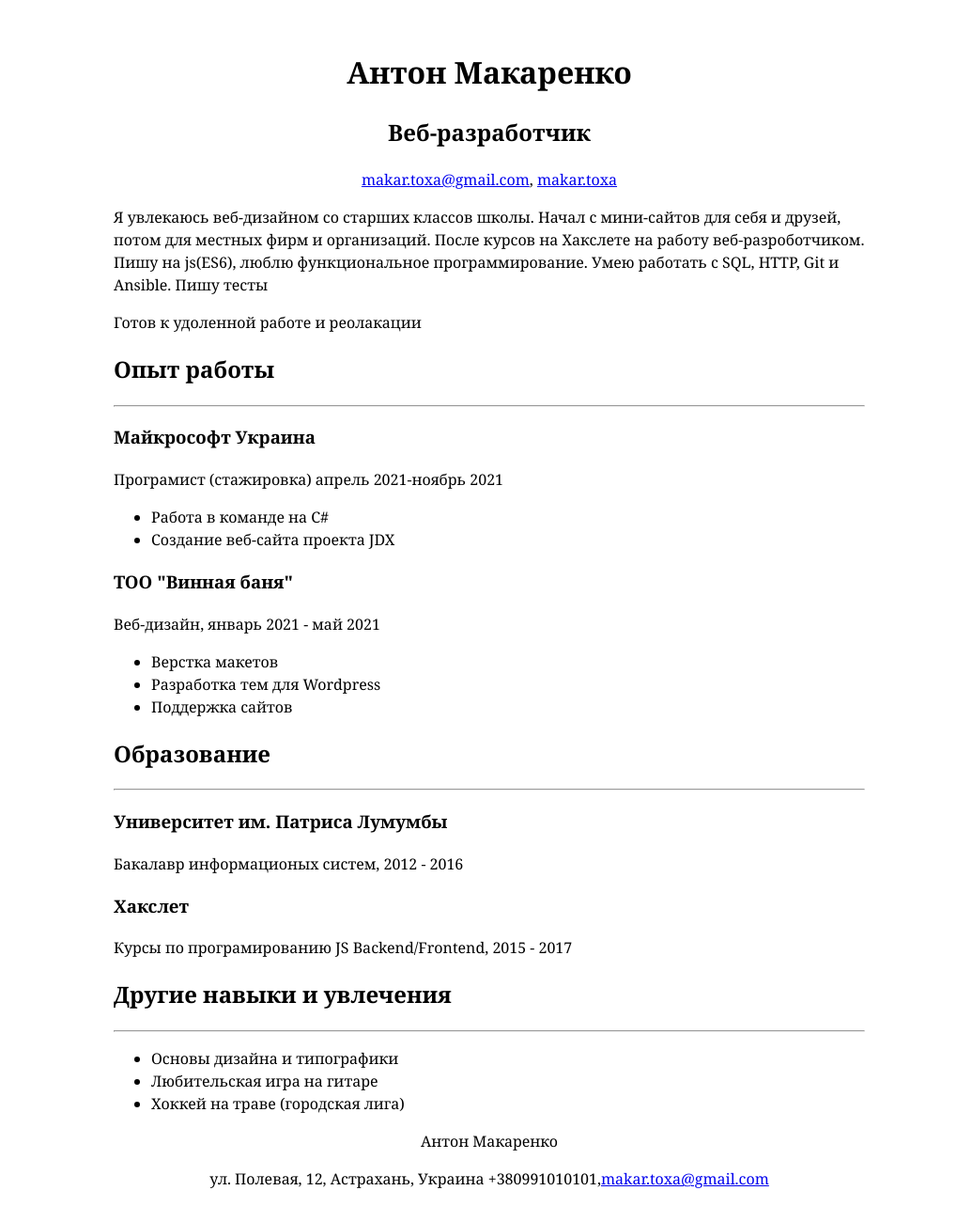
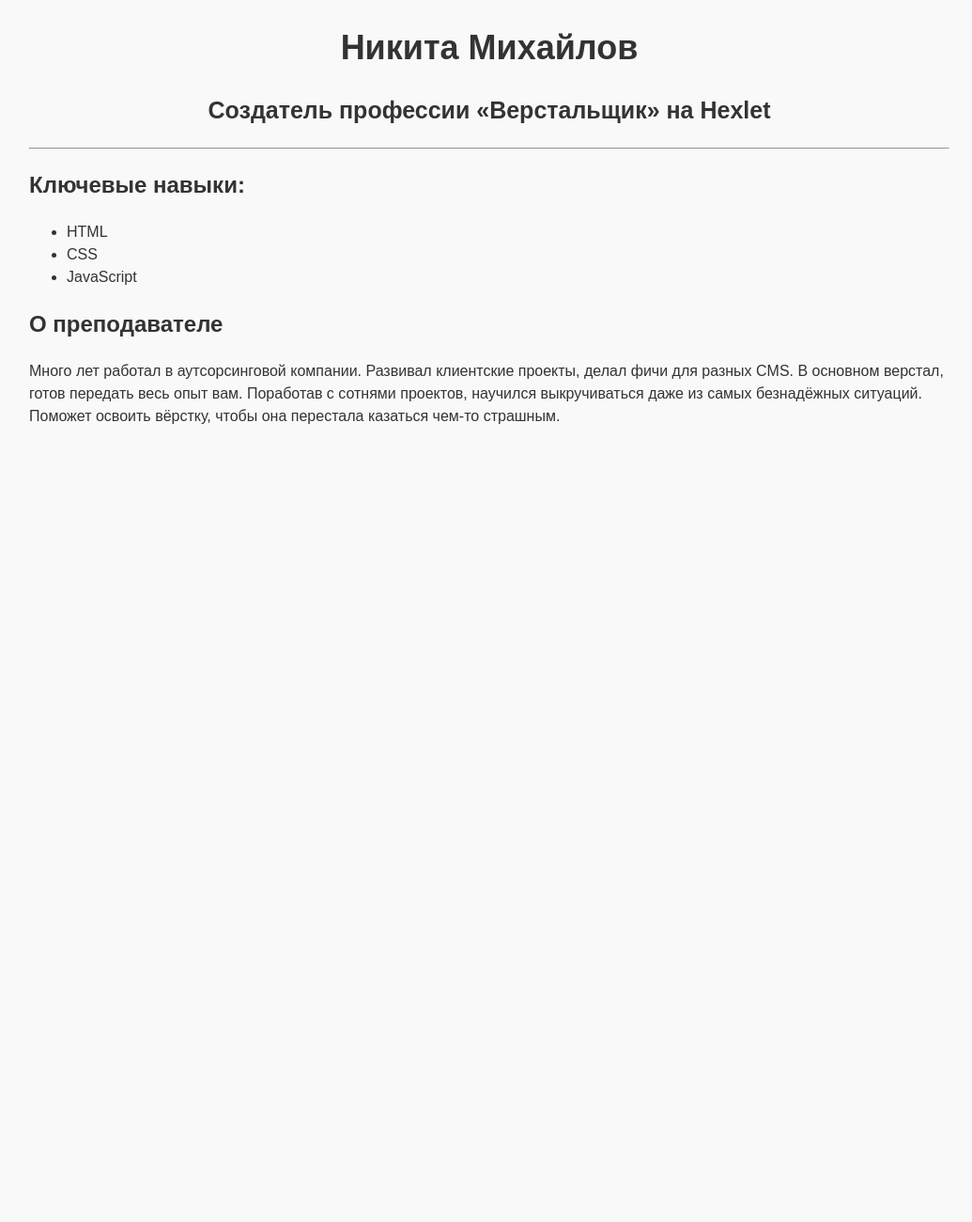
Before and after one commit to makartoxa/makartoxa.github.io, a plain HTML site: page index.html in a window 1280 px wide. Shown: the whole page at 94% size, without its empty margins (119-1154 px from the left). After the commit the page ends 800 px from the top, so only its background shows below. Drawn offline with Linux system fonts and the light colour scheme; files that its build step writes are made by us from their sources.

Commit message:
Add files via upload

```diff
--- a/index.html
+++ b/index.html
@@ -1,61 +1,30 @@
 <!DOCTYPE html>
-<html lang="ru">
+<html lang="en">
+<head>
+    <meta charset="UTF-8">
+    <link rel="stylesheet" href="styles/styles.css">
+    <title>Resume</title>
+</head>
+<body>
+    <main>
+        <h1>Никита Михайлов</h1>
+        <h2>Создатель профессии «Верстальщик» на Hexlet</h2>
 
-<head>
-  <title>Резюме</title>
-  <meta charset="UTF-8">
-  <link rel="stylesheet" href="style.css">
-</head>
+        <hr>
 
-<body>
+        <section>
+            <h2>Ключевые навыки:</h2>
+            <ul>
+                <li>HTML</li>
+                <li>CSS</li>
+                <li>JavaScript</li>
+            </ul>
+        </section>
 
-
-  <div id="header">
-  <h1>Антон Макаренко</h1>
-  <h2>Веб-разработчик</h2>
-  <p><a href="mailto:makar.toxa@gmail.com">makar.toxa@gmail.com</a>, <a href="https://www.instagram.com/">makar.toxa</a> </p>
-  </div>
-  <div class="main">
-  <p>
-  Я увлекаюсь веб-дизайном со старших классов школы. Начал с мини-сайтов для себя и друзей, потом
-  для местных фирм и организаций. После курсов на Хакслете на работу веб-разроботчиком. Пишу
-  на js(ES6), люблю функциональное программирование. Умею работать с SQL, HTTP, Git и Ansible.
-  Пишу тесты
-  </p>
-  <p>Готов к удоленной работе и реолакации</p>
-  <h2>Опыт работы</h2>
-  <hr></hr>
-  <h3>Майкрософт Украина</h3>
-  <p>Програмист (стажировка) апрель 2021-ноябрь 2021</p>
-<ul>
-<li>Работа в команде на С#</li>
-<li>Создание веб-сайта проекта JDX</li>
-</ul>
-<h3>ТОО "Винная баня"</h3>
-<p>Веб-дизайн, январь 2021 - май 2021</p>
-<ul>
-<li>Верстка макетов</li>
-<li>Разработка тем для Wordpress</li>
-<li>Поддержка сайтов</li>
-</ul>
-<h2>Образование</h2>
- <hr>
-<h3>Университет им. Патриса Лумумбы</h3>
-<p>Бакалавр информационых систем, 2012 - 2016</p>
- <h3>Хакслет</h3>
-<p>Курсы по програмированию JS Backend/Frontend, 2015 - 2017</p>
-<h2>Другие навыки и увлечения</h2>
- <hr></hr>
-<ul>
-<li>Основы дизайна и типографики</li>
-<li>Любительская игра на гитаре</li>
-<li>Хоккей на траве (городская лига)</li>
-</ul>
-  </div>
-   <div id="footer">
-<p>Антон Макаренко</p>
-<p>ул. Полевая, 12, Астрахань, Украина +380991010101,<a href="mailto:makar.toxa@gmail.com">makar.toxa@gmail.com</a></p>
-</div>
+        <section>
+            <h2>О преподавателе</h2>
+            <p>Много лет работал в аутсорсинговой компании. Развивал клиентские проекты, делал фичи для разных CMS. В основном верстал, готов передать весь опыт вам. Поработав с сотнями проектов, научился выкручиваться даже из самых безнадёжных ситуаций. Поможет освоить вёрстку, чтобы она перестала казаться чем-то страшным.</p>
+        </section>
+    </main>
 </body>
-
 </html>
--- /dev/null
+++ b/styles.css
@@ -0,0 +1,21 @@
+body {
+    font-family: sans-serif;
+    line-height: 1.5;
+
+    background-color: #f9f9f9;
+    color: #333333;
+
+    width: 980px;
+    margin: 0 auto;
+  }
+
+  h1 {
+    text-align: center;
+    font-size: 36px;
+    margin-bottom: 0;
+  }
+
+  main > h2 {
+    text-align: center;
+    font-size: 25px;
+  }
```
